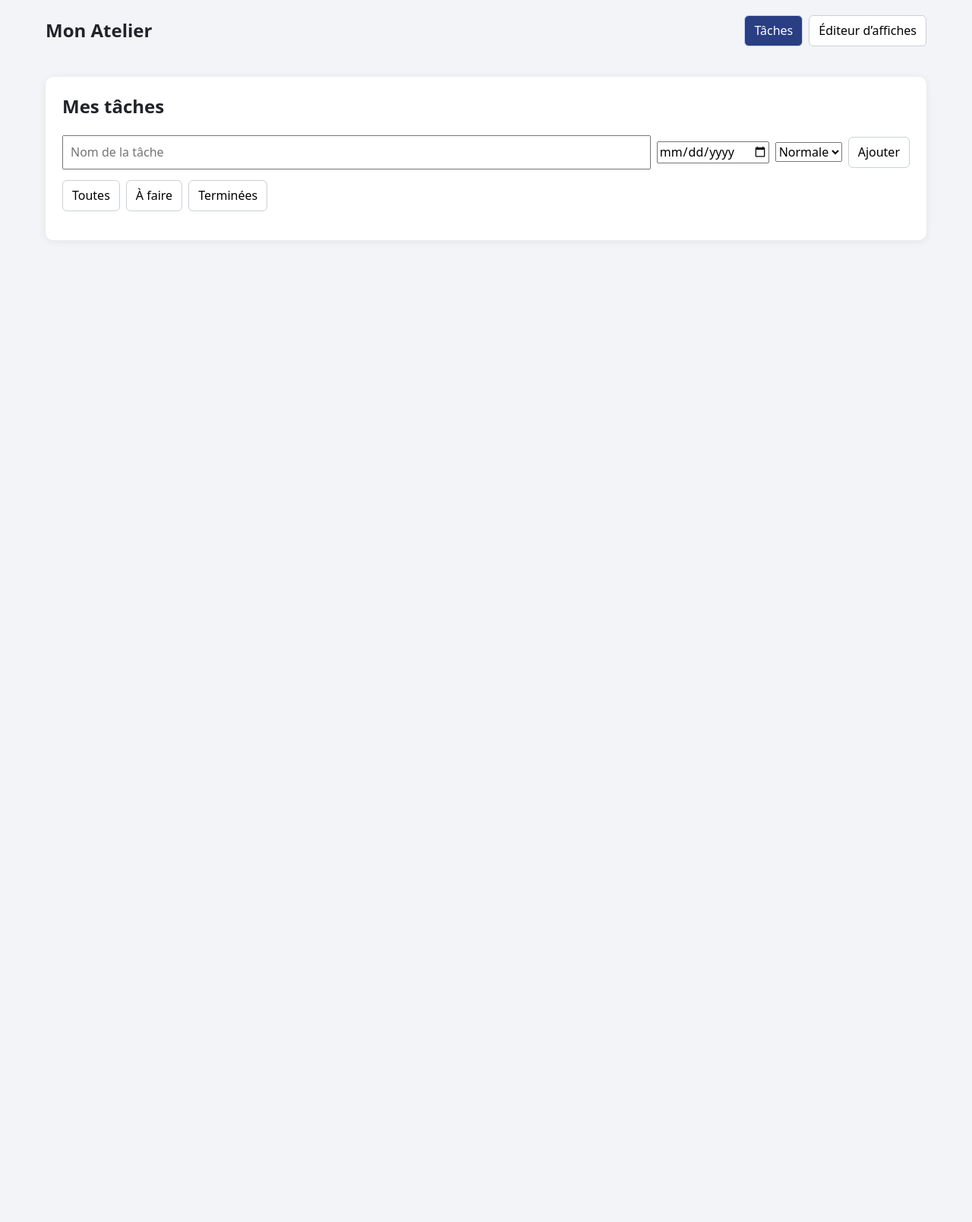
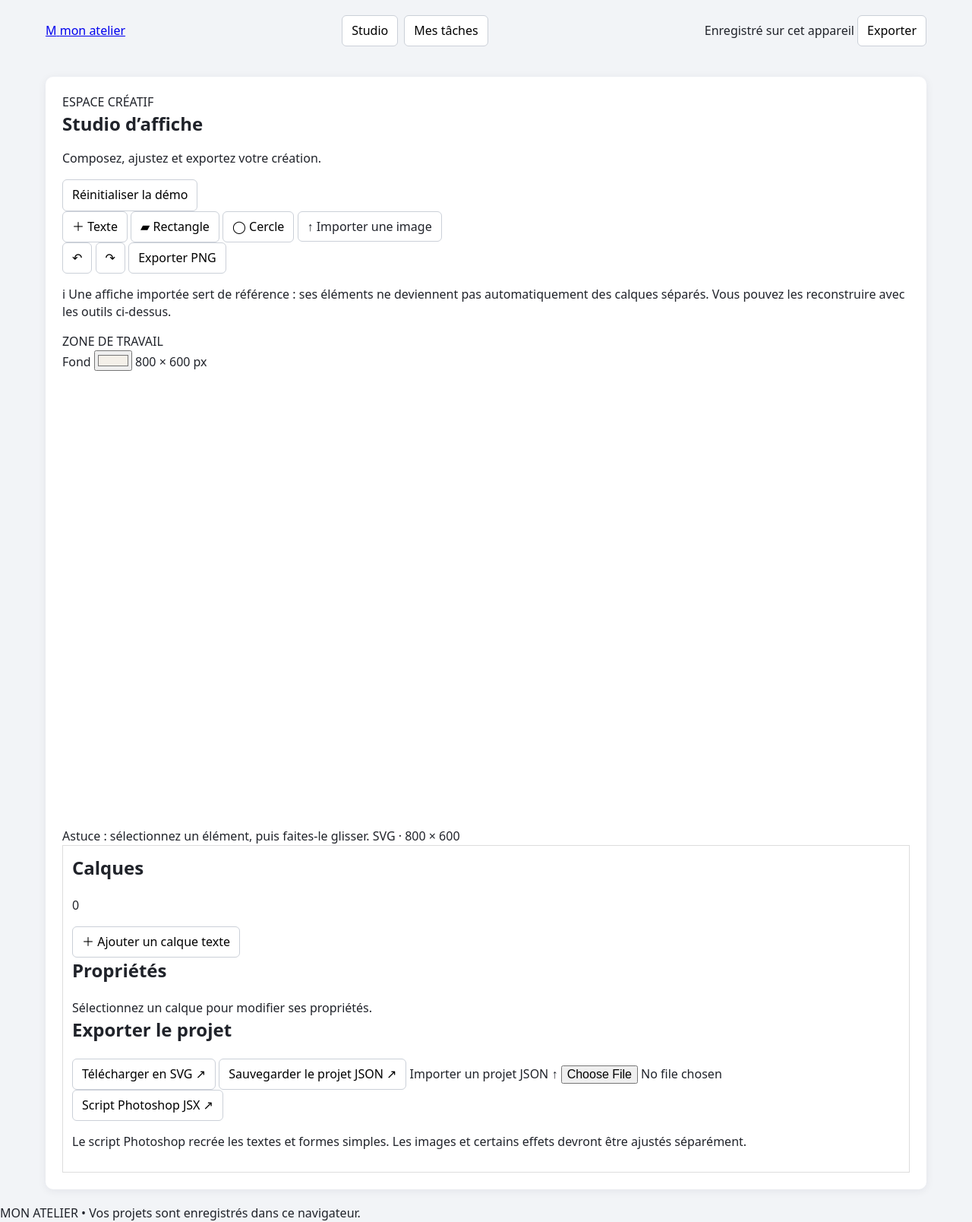
Before and after one commit to FeemyTech/mon-atelier, a plain HTML site: page index.html in a window 1280 px wide. Shown: the whole page at 76% size. Before the commit the page ends 800 px from the top, so only its background shows below. Drawn offline with Linux system fonts and the light colour scheme.

Commit message:
Enhance index.html with theme color and title update
Added theme color meta tag and updated page title.

```diff
--- a/index.html
+++ b/index.html
@@ -3,87 +3,148 @@
 <head>
   <meta charset="utf-8">
   <meta name="viewport" content="width=device-width, initial-scale=1">
-  <title>Mon Atelier</title>
+  <meta name="theme-color" content="#101828">
+  <title>Mon Atelier — Espace créatif</title>
   <link rel="stylesheet" href="style.css">
 </head>
 <body>
-  <header>
-    <h1>Mon Atelier</h1>
-    <nav>
-      <button class="tab active" data-page="tasks">Tâches</button>
-      <button class="tab" data-page="editor">Éditeur d’affiches</button>
+  <header class="topbar">
+    <a class="brand" href="#" aria-label="Mon Atelier, accueil">
+      <span class="brand-mark">M</span>
+      <span>mon atelier</span>
+    </a>
+
+    <nav class="main-nav" aria-label="Navigation principale">
+      <button class="nav-button active" data-page="editor">Studio</button>
+      <button class="nav-button" data-page="tasks">Mes tâches</button>
     </nav>
+
+    <div class="topbar-right">
+      <span class="save-status"><i></i> Enregistré sur cet appareil</span>
+      <button class="button button-dark" id="top-export">Exporter</button>
+    </div>
   </header>
 
   <main>
-    <section id="tasks" class="page">
-      <h2>Mes tâches</h2>
-      <form id="task-form">
-        <input id="task-title" placeholder="Nom de la tâche" required>
-        <input id="task-date" type="date" aria-label="Échéance">
-        <select id="task-priority" aria-label="Priorité">
-          <option value="Normale">Normale</option>
-          <option value="Haute">Haute</option>
-          <option value="Basse">Basse</option>
-        </select>
-        <button>Ajouter</button>
-      </form>
-      <div class="toolbar">
-        <button data-filter="all">Toutes</button>
-        <button data-filter="todo">À faire</button>
-        <button data-filter="done">Terminées</button>
+    <section id="editor" class="page">
+      <div class="page-heading">
+        <div>
+          <div class="eyebrow">ESPACE CRÉATIF</div>
+          <h1>Studio d’affiche</h1>
+          <p>Composez, ajustez et exportez votre création.</p>
+        </div>
+        <button class="button button-quiet" id="reset-demo">Réinitialiser la démo</button>
       </div>
-      <ul id="task-list"></ul>
+
+      <div class="editor-toolbar">
+        <div class="tool-group">
+          <button class="button button-light" id="add-text"><span>＋</span> Texte</button>
+          <button class="button button-light" id="add-rect"><span>▰</span> Rectangle</button>
+          <button class="button button-light" id="add-circle"><span>◯</span> Cercle</button>
+          <label class="button button-light file-button">
+            <span>↑</span> Importer une image
+            <input id="image-file" type="file" accept="image/*">
+          </label>
+        </div>
+        <div class="tool-group">
+          <button class="button button-quiet" id="undo" title="Annuler">↶</button>
+          <button class="button button-quiet" id="redo" title="Rétablir">↷</button>
+          <button class="button button-dark" id="export-png">Exporter PNG</button>
+        </div>
+      </div>
+
+      <p class="info-banner">
+        <span>i</span>
+        Une affiche importée sert de référence : ses éléments ne deviennent pas automatiquement
+        des calques séparés. Vous pouvez les reconstruire avec les outils ci-dessus.
+      </p>
+
+      <div class="studio-layout">
+        <section class="canvas-panel" aria-label="Zone de création">
+          <div class="canvas-header">
+            <div>
+              <span class="live-dot"></span>
+              <span>ZONE DE TRAVAIL</span>
+            </div>
+            <div class="canvas-meta">
+              <label>Fond <input id="background-color" type="color" value="#f4f0e9"></label>
+              <span>800 × 600 px</span>
+            </div>
+          </div>
+          <div class="canvas-stage">
+            <svg id="canvas" xmlns="http://www.w3.org/2000/svg"
+                 viewBox="0 0 800 600" role="img" aria-label="Aperçu de l’affiche"></svg>
+          </div>
+          <div class="canvas-footer">
+            <span>Astuce : sélectionnez un élément, puis faites-le glisser.</span>
+            <span>SVG · 800 × 600</span>
+          </div>
+        </section>
+
+        <aside class="side-panel">
+          <div class="side-section">
+            <div class="section-title">
+              <h2>Calques</h2>
+              <span id="layer-count" class="count-badge">0</span>
+            </div>
+            <ul id="layer-list" class="layer-list"></ul>
+            <button class="add-layer-button" id="side-add-text">＋ Ajouter un calque texte</button>
+          </div>
+
+          <div class="side-section properties-section">
+            <div class="section-title">
+              <h2>Propriétés</h2>
+            </div>
+            <div id="properties" class="properties">
+              <div class="empty-state">Sélectionnez un calque pour modifier ses propriétés.</div>
+            </div>
+          </div>
+
+          <div class="side-section export-section">
+            <h2>Exporter le projet</h2>
+            <button class="export-row" id="export-svg">Télécharger en SVG <span>↗</span></button>
+            <button class="export-row" id="export-json">Sauvegarder le projet JSON <span>↗</span></button>
+            <label class="export-row import-row">Importer un projet JSON <span>↑</span>
+              <input id="json-file" type="file" accept=".json,application/json">
+            </label>
+            <button class="export-row" id="export-jsx">Script Photoshop JSX <span>↗</span></button>
+            <p class="small-note">Le script Photoshop recrée les textes et formes simples. Les images et certains effets devront être ajustés séparément.</p>
+          </div>
+        </aside>
+      </div>
     </section>
 
-    <section id="editor" class="page hidden">
-      <h2>Éditeur d’affiches</h2>
-      <p class="notice">
-        Une affiche importée est une image de référence : ses éléments ne deviennent
-        pas automatiquement des calques séparés. Reconstruisez-les en ajoutant des calques.
-      </p>
-
-      <div class="toolbar">
-        <button id="new-text">Ajouter texte</button>
-        <button id="new-rect">Rectangle</button>
-        <button id="new-circle">Cercle</button>
-        <label class="file-button">Importer une image
-          <input id="image-input" type="file" accept="image/*">
-        </label>
-        <label>Fond <input id="background-color" type="color" value="#ffffff"></label>
-        <button id="delete-layer">Supprimer le calque</button>
+    <section id="tasks" class="page hidden">
+      <div class="page-heading">
+        <div>
+          <div class="eyebrow">ORGANISATION PERSONNELLE</div>
+          <h1>Mes tâches</h1>
+          <p>Gardez vos idées et vos projets sous la main.</p>
+        </div>
       </div>
 
-      <div class="workspace">
-        <div class="canvas-area">
-          <svg id="canvas" xmlns="http://www.w3.org/2000/svg"
-               viewBox="0 0 800 600" aria-label="Toile de création"></svg>
+      <div class="tasks-card">
+        <form id="task-form" class="task-form">
+          <input id="task-title" placeholder="Ex. Préparer une nouvelle affiche…" required>
+          <input id="task-date" type="date" aria-label="Date d’échéance">
+          <select id="task-priority" aria-label="Priorité">
+            <option value="Normale">Priorité normale</option>
+            <option value="Haute">Priorité haute</option>
+            <option value="Basse">Priorité basse</option>
+          </select>
+          <button class="button button-dark">Ajouter une tâche</button>
+        </form>
+        <div class="task-filters">
+          <button class="filter-button active" data-filter="all">Toutes</button>
+          <button class="filter-button" data-filter="todo">À faire</button>
+          <button class="filter-button" data-filter="done">Terminées</button>
         </div>
-
-        <aside>
-          <h3>Calques</h3>
-          <ul id="layers"></ul>
-          <h3>Propriétés</h3>
-          <div id="properties">Sélectionnez un calque.</div>
-        </aside>
+        <ul id="task-list" class="task-list"></ul>
       </div>
-
-      <div class="toolbar">
-        <button id="save-json">Exporter JSON</button>
-        <label class="file-button">Importer JSON
-          <input id="json-input" type="file" accept=".json,application/json">
-        </label>
-        <button id="export-svg">Exporter SVG</button>
-        <button id="export-png">Exporter PNG</button>
-        <button id="export-jsx">Script Photoshop JSX</button>
-      </div>
-      <p class="notice">
-        Le JSX exporte les textes et formes simples. Les images importées et certains effets
-        devront être recréés manuellement dans Photoshop.
-      </p>
     </section>
   </main>
 
+  <footer>MON ATELIER <span>•</span> Vos projets sont enregistrés dans ce navigateur.</footer>
   <script src="app.js"></script>
 </body>
 </html>
```
